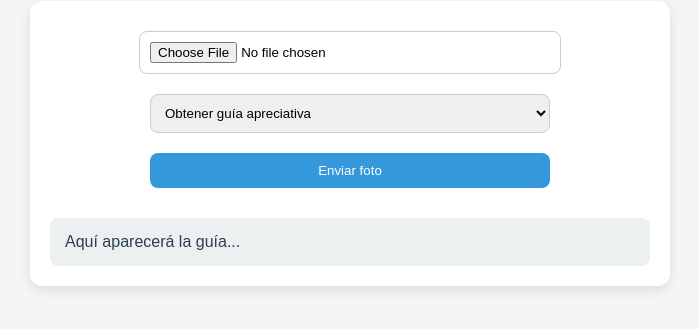
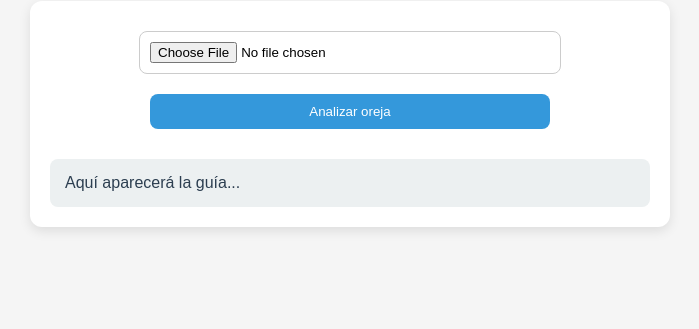
Before and after one commit to santulan333-eng/auriculoterapia-ia, a website: page index.html in a window 1280 px wide. Shown: the part 107-436 px from the top of the page, without its empty margins (290-989 px from the left). Drawn offline with Linux system fonts and the light colour scheme.

Commit message:
Update index.html

```diff
--- a/index.html
+++ b/index.html
@@ -49,10 +49,19 @@
       padding: 15px;
       background: #ecf0f1;
       border-radius: 8px;
-      white-space: pre-wrap;
       text-align: left;
       font-size: 16px;
       color: #2c3e50;
+    }
+    #resultado ul {
+      margin-top: 10px;
+      padding-left: 20px;
+    }
+    .advertencia {
+      margin-top: 15px;
+      font-size: 14px;
+      font-style: italic;
+      color: #8e44ad;
     }
   </style>
 </head>
@@ -60,18 +69,64 @@
   <h1>Guía de Auriculoterapia</h1>
   <div class="container">
     <input type="file" id="fotoInput" accept="image/*" />
-    <select id="accion">
-      <option value="diagnostico">Obtener guía apreciativa</option>
-    </select>
-    <button onclick="enviarFoto()">Enviar foto</button>
+    <button onclick="enviarFoto()">Analizar oreja</button>
     <div id="resultado">Aquí aparecerá la guía...</div>
   </div>
 
   <script>
     async function enviarFoto() {
       const fileInput = document.getElementById('fotoInput');
-      const accion = document.getElementById('accion').value;
       const resultadoDiv = document.getElementById('resultado');
 
       if (fileInput.files.length === 0) {
-        resultadoDi
+        resultadoDiv.innerText = "⚠️ Por favor selecciona una imagen primero.";
+        return;
+      }
+
+      const file = fileInput.files[0];
+      const reader = new FileReader();
+
+      reader.onloadend = async () => {
+        const base64Image = reader.result;
+
+        resultadoDiv.innerText = "⏳ Procesando la imagen...";
+
+        try {
+          const response = await fetch("/.netlify/functions/diagnostico", {
+            method: "POST",
+            body: JSON.stringify({ imagen: base64Image }),
+          });
+
+          const data = await response.json();
+
+          if (data.guia) {
+            // Dividimos la respuesta en secciones
+            const partes = data.guia.split("👉");
+            let html = `<p>${partes[0]}</p>`;
+
+            if (partes[1]) {
+              const puntos = partes[1].split(",");
+              html += "<ul>";
+              puntos.forEach(p => {
+                html += `<li>${p.trim()}</li>`;
+              });
+              html += "</ul>";
+            }
+
+            html += `<p class="advertencia">⚠️ Nota: Esta guía es solo orientativa y no reemplaza la valoración médica profesional.</p>`;
+
+            resultadoDiv.innerHTML = html;
+          } else {
+            resultadoDiv.innerText = "⚠️ Error: " + (data.error || "No se obtuvo guía.");
+          }
+        } catch (error) {
+          console.error(error);
+          resultadoDiv.innerText = "⚠️ Error al conectar con el servidor.";
+        }
+      };
+
+      reader.readAsDataURL(file);
+    }
+  </script>
+</body>
+</html>
```
